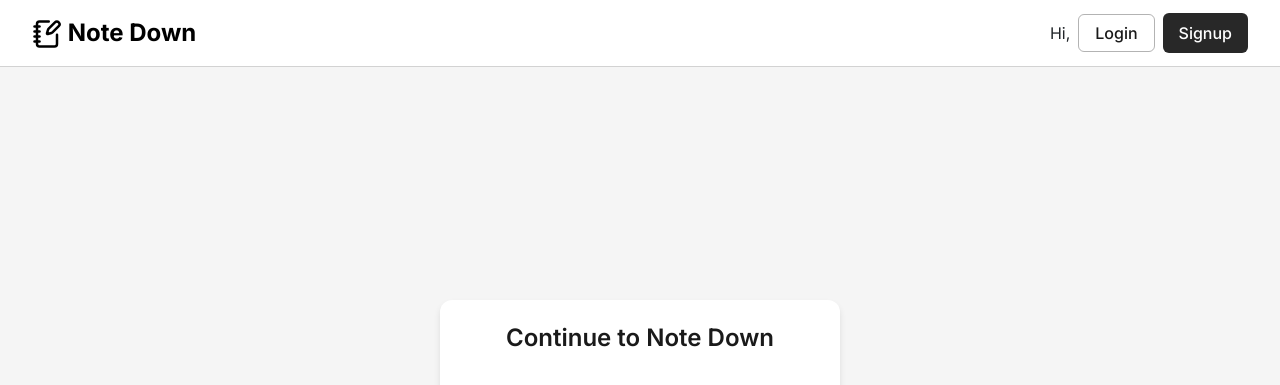
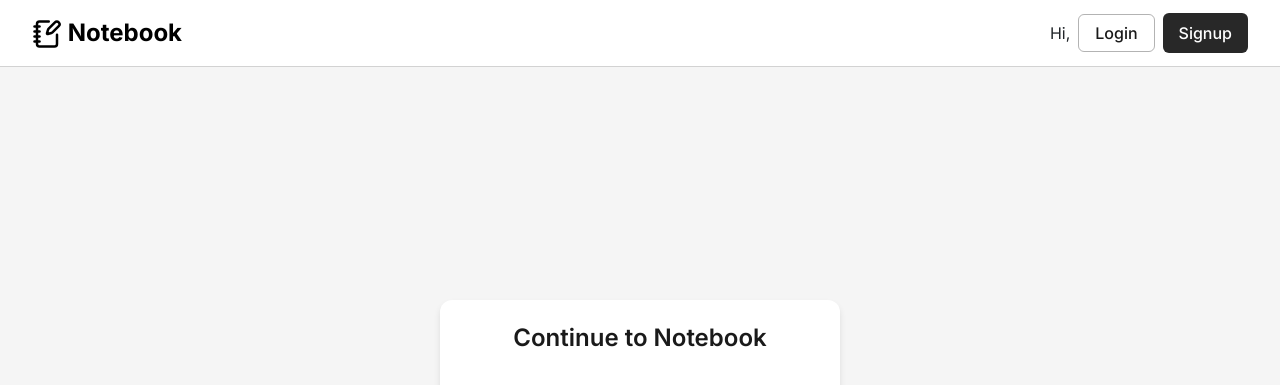
Before and after one commit to ManoharBari/Notebook-App, a React (Vite) app: page /login in a window 1280 px wide. Shown: the top 385 px of the page. Built offline with nearby package versions, Linux system fonts and the light colour scheme.

Commit message:
updated file 14-12-24

```diff
--- a/index.html
+++ b/index.html
@@ -4,7 +4,7 @@
     <meta charset="UTF-8" />
     <link rel="icon" type="image/svg+xml" href="/vite.svg" />
     <meta name="viewport" content="width=device-width, initial-scale=1.0" />
-    <title>Note Down - Notes Application</title>
+    <title>Notebook - A hub for all your notes</title>
     <link
       href="https://cdn.jsdelivr.net/npm/bootstrap@5.3.3/dist/css/bootstrap.min.css"
       rel="stylesheet"
--- a/src/components/Login.jsx
+++ b/src/components/Login.jsx
@@ -21,7 +21,7 @@
     <>
       <div className="contain">
         <div className="formWrapper">
-          <h1 className="title">Continue to Note Down</h1>
+          <h1 className="title">Continue to Notebook</h1>
           <form onSubmit={handleSubmit} className="form">
             <div className="inputGroup">
               <input
--- a/src/components/Navbar.jsx
+++ b/src/components/Navbar.jsx
@@ -27,7 +27,7 @@
         <>
             <nav className="navbar navbar-expand-lg">
                 <div className="container-fluid">
-                    <Link className="navbar-brand logo" to="/"><NotebookPen size={30} /> Note Down</Link>
+                    <Link className="navbar-brand logo" to="/"><NotebookPen size={30} /> Notebook</Link>
                     <button className="navbar-toggler" type="button" data-bs-toggle="collapse" data-bs-target="#navbarSupportedContent" aria-controls="navbarSupportedContent" aria-expanded="false" aria-label="Toggle navigation">
                         <span className="navbar-toggler-icon"></span>
                     </button>
--- a/src/components/Signup.jsx
+++ b/src/components/Signup.jsx
@@ -20,7 +20,7 @@
     return (
         <div className="contain">
             <div className="formWrapper">
-                <h1 className="title">Register for Note Down</h1>
+                <h1 className="title">Register for Notebook</h1>
                 <form onSubmit={handleSubmit} className="form">
                     <div className="inputGroup">
                         <input
```
Also changed, not shown: 2 other files (tests, documents, lock files or other folders).
